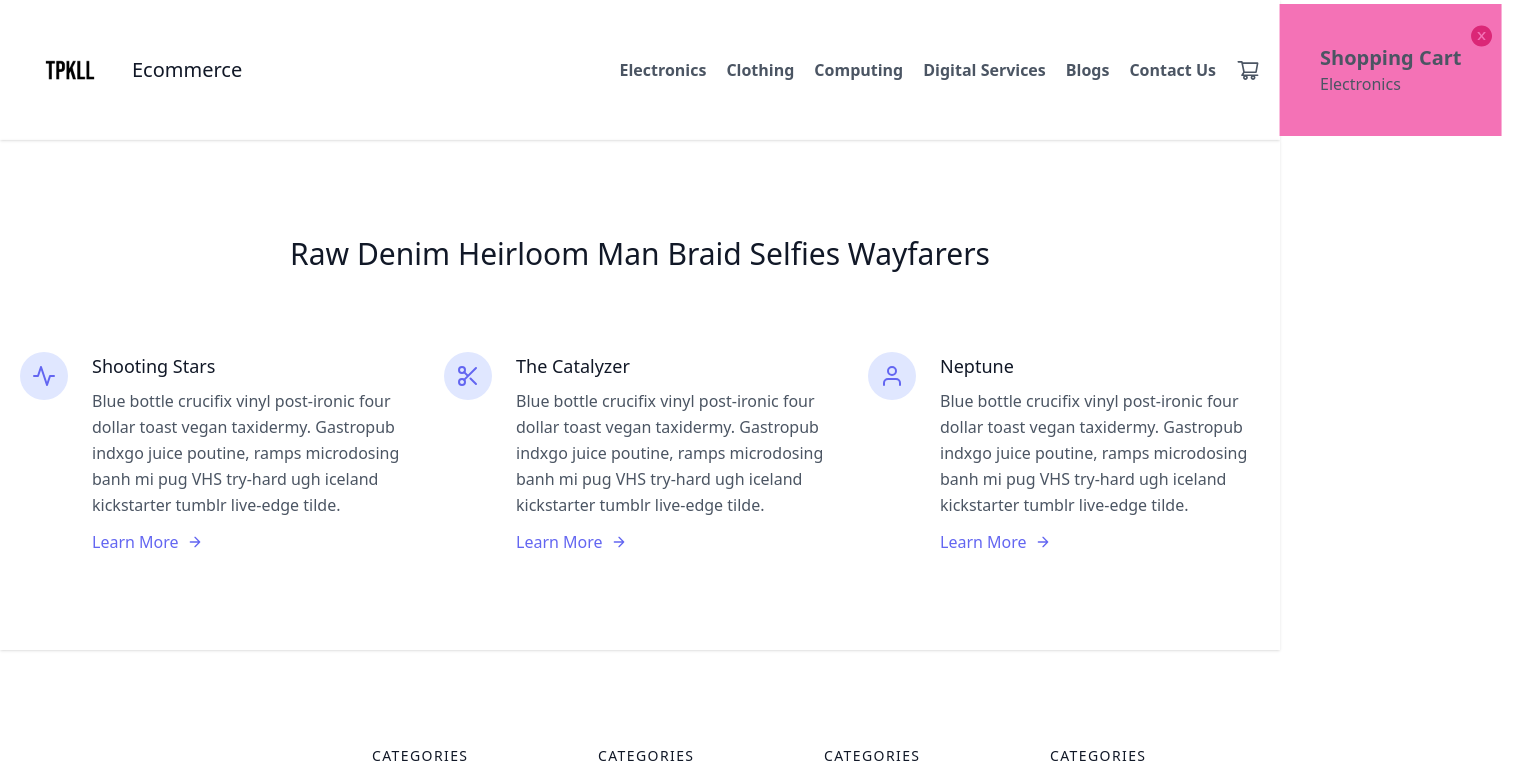
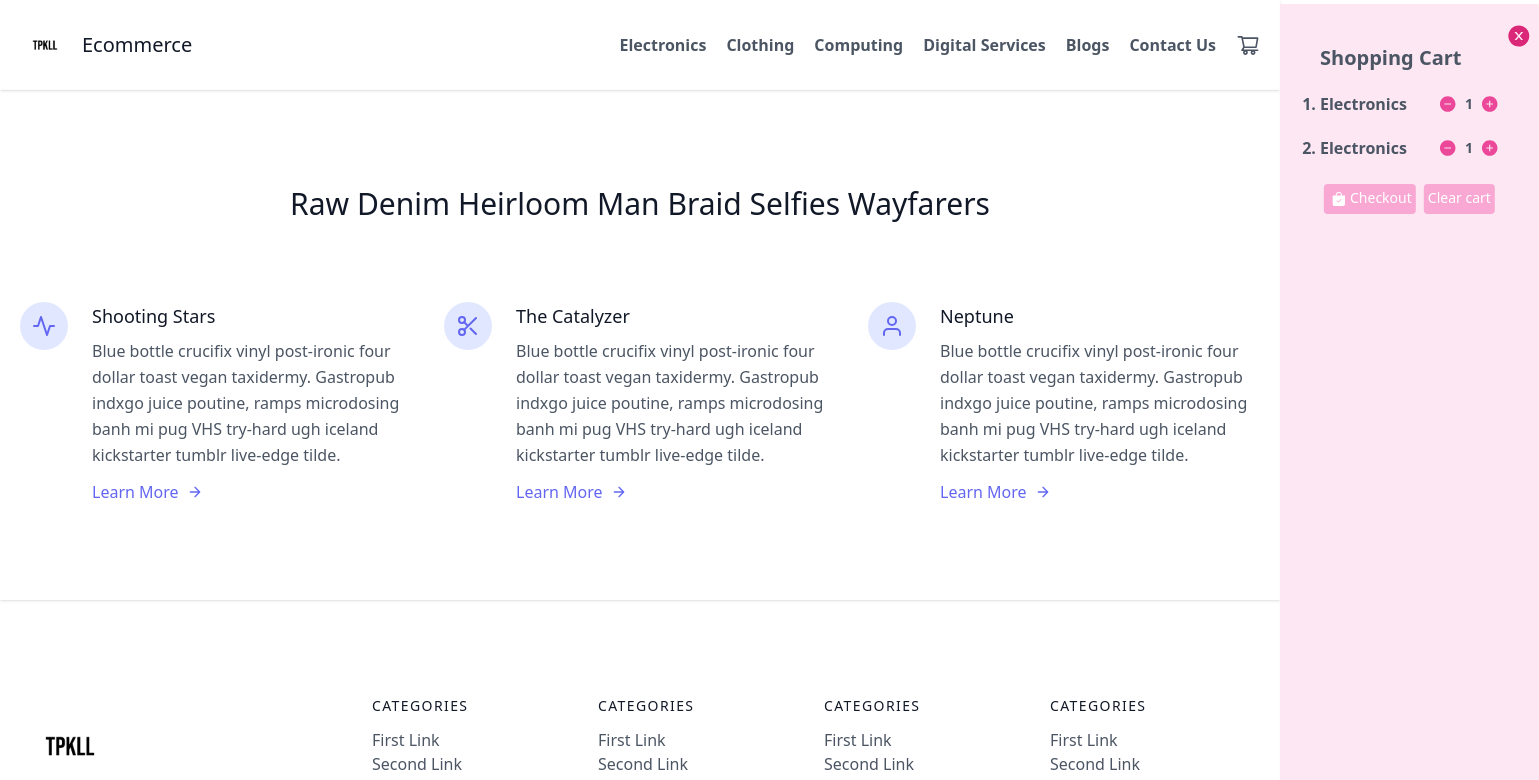
Before and after one commit to shekhercse/hunters, a Next.js app: page / in a window 1280 px wide. Shown: the top 780 px of the page, 1539 px wide, since content can reach past the window. Built offline with nearby package versions, Linux system fonts and the light colour scheme.

Commit message:
sidecart

```diff
--- a/components/Navbar.js
+++ b/components/Navbar.js
@@ -4,8 +4,9 @@ import logo from '../public/logo.png';
 import Link from 'next/link';
 import { useRef } from 'react';
 import {
-  AiOutlineShoppingCart, AiFillCloseCircle
+  AiOutlineShoppingCart, AiFillCloseCircle, AiFillMinusCircle, AiFillPlusCircle
 } from 'react-icons/ai';
+import {BsFillBagCheckFill} from 'react-icons/bs';
 
 
 
@@ -22,7 +23,8 @@ const Navbar = () => {
       ref.current.classList.add('translate-x-full')
 
 
-    }}
+    }
+  }
   const ref = useRef()
 
   return (
@@ -33,8 +35,8 @@ const Navbar = () => {
             <Link href='/'><Image
               src={logo}
               alt="Picture of the author"
-                width={100}
-                height={100}
+              width={50}
+              height={50}
             /></Link>
 
             <span className="ml-3 text-xl">Ecommerce</span>
@@ -52,16 +54,32 @@ const Navbar = () => {
 
             <AiOutlineShoppingCart className="text-2xl" />
           </div>
-            <div ref={ref} className="sidecart absolute top-1 right-0 bg-pink-400 p-10 transition-transform translate-x-full transform">
+          <div ref={ref} className=" w-100 h-full sidecart absolute top-1 right-0 bg-pink-100 p-10 transition-transform translate-x-full transform">
             <h2 className="font-bold text-xl">
               Shopping Cart
             </h2>
             <span onClick={toggleCart} className="absolute top-5 right-2 cursor-pointer text-2xl text-pink-600">
               <AiFillCloseCircle />
             </span>
-              <ul>
-                <li><span> Electronics</span></li>
-              </ul>
+            <ol className="font-semibold list-decimal">
+              <li>
+                <div className="item flex my-5">
+                  <div className="w-2/3 font-semibold"> Electronics </div>
+                  <div className="flex font-semibold items-center jsutify-center w-1/3 text-lg"><AiFillMinusCircle className="cursor-pointer text-pink-500" /><span className="mx-2 text-sm">1</span> <AiFillPlusCircle className="cursor-pointer text-pink-500" /></div>
+                </div>
+              </li>
+              <li>
+                <div className="item flex my-5">
+                  <div className="w-2/3 font-semibold"> Electronics </div>
+                  <div className="flex font-semibold items-center jsutify-center w-1/3 text-lg"><AiFillMinusCircle className="cursor-pointer text-pink-500" /><span className="mx-2 text-sm">1</span> <AiFillPlusCircle className="cursor-pointer text-pink-500" /></div>
+                </div>
+              </li>
+            </ol>
+            <div className='flex'>
+            <button className="flex m-1 text-white bg-pink-300 border-0 py-1 px-1 focus:outline-none hover:bg-pink-600 rounded text-sm"><BsFillBagCheckFill className=" m-1"/> Checkout</button>
+            <button className="flex m-1 text-white bg-pink-300 border-0 py-1 px-1 focus:outline-none hover:bg-pink-600 rounded text-sm">Clear cart</button>
+            </div>
+
           </div>
         </div>
       </header>
```
Lines whose indentation alone changed are shown as unchanged.
